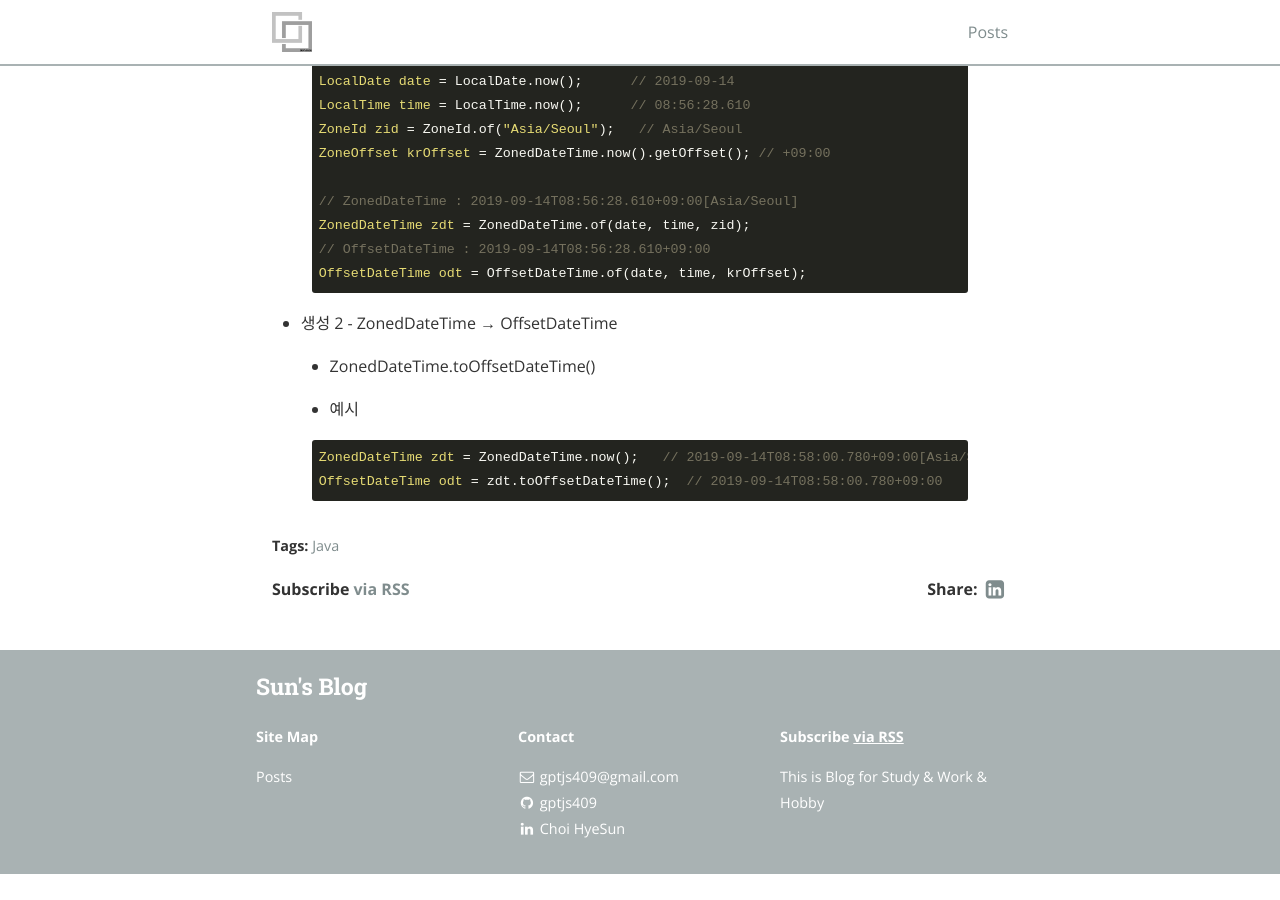
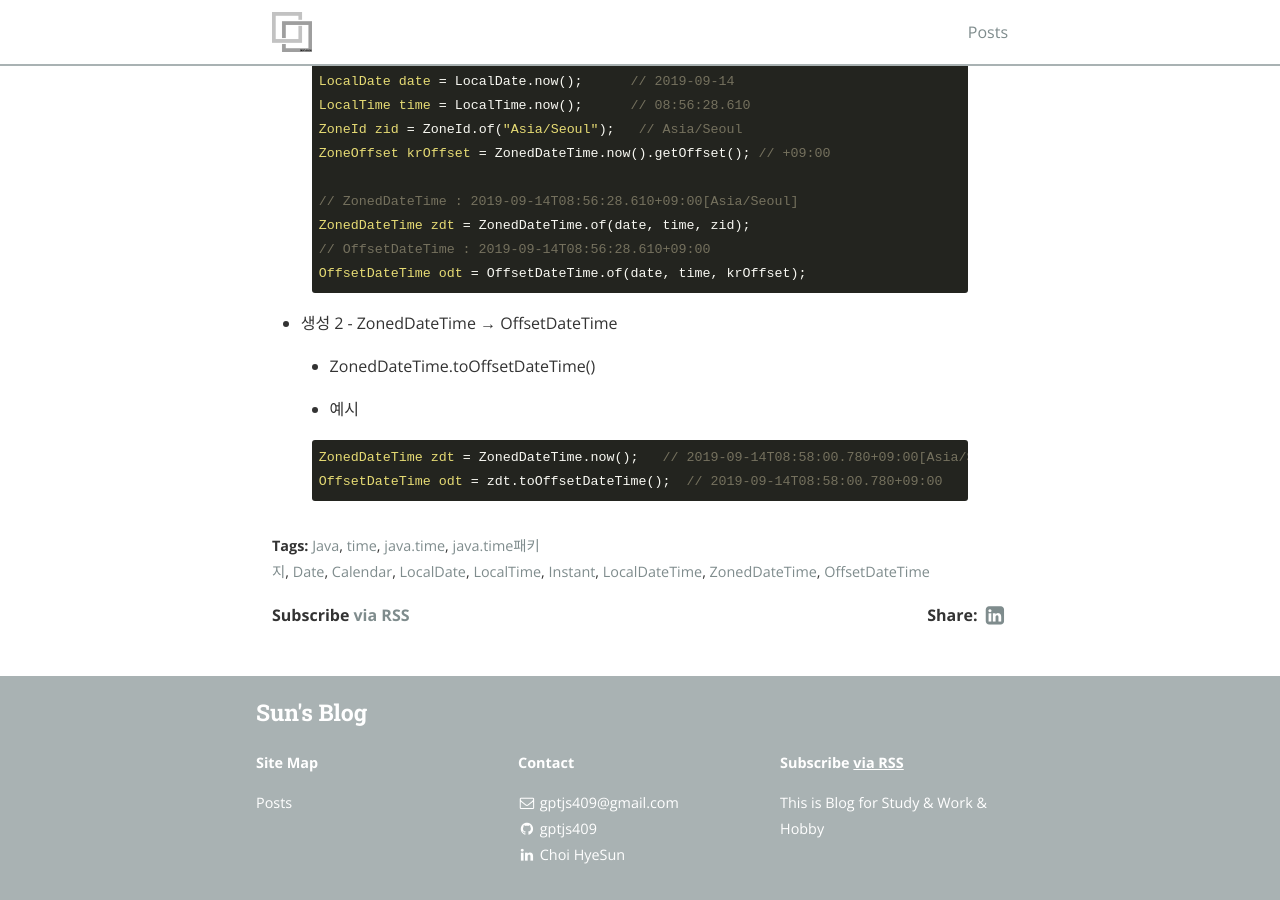
Before and after one commit to gptjs409/gptjs409.github.io, a Jekyll site: the page built from _posts/java/2019-09-14-time-1.md, in a window 1280 px wide and 900 px high, scrolled down 16836 px. Built offline with Jekyll 4.4.1, drawn with Linux system fonts in a browser that asks for light colours; nearby versions of some CDN libraries; before the commit the page ends 17710 px from its top, so only the background shows below that.

Commit message:
Update 2019-09-14-time-1.md

```diff
--- a/_posts/java/2019-09-14-time-1.md
+++ b/_posts/java/2019-09-14-time-1.md
@@ -6,6 +6,17 @@ author: Choi HyeSun
 categories: java
 tags:
   - Java
+  - time
+  - java.time
+  - java.time패키지
+  - Date
+  - Calendar
+  - LocalDate
+  - LocalTime
+  - Instant
+  - LocalDateTime
+  - ZonedDateTime
+  - OffsetDateTime
 ---
 
 ## java.time패키지
```
